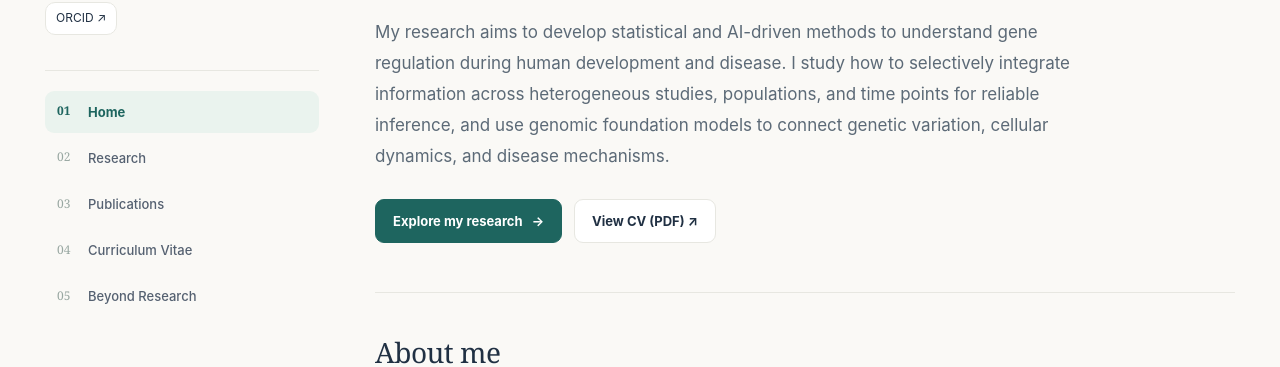
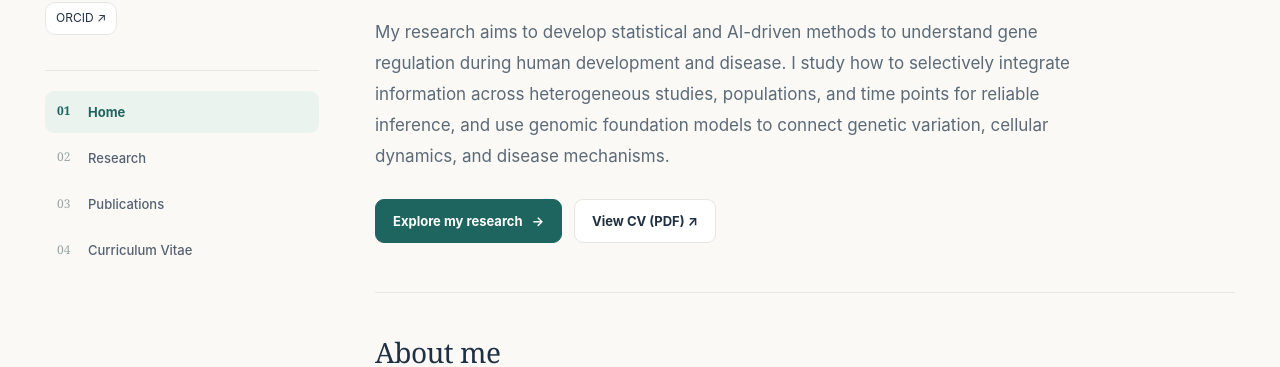
Before and after one commit to Yongzhuo-Chen/yongzhuo-chen.github.io, a plain HTML site: page index.html in a window 1280 px wide. Shown: the part 397-764 px from the top of the page. Drawn offline with Linux system fonts and the light colour scheme.

Commit message:
Remove Beyond Research page from site navigation

```diff
--- a/index.html
+++ b/index.html
@@ -9,7 +9,7 @@
 <aside class="sidebar"><div class="sidebar-inner"><a href="index.html" aria-label="Go to homepage" style="text-decoration:none"><div class="portrait" role="img" aria-label="YC monogram"><span>YC</span></div></a>
 <h2 class="name">Yongzhuo Chen</h2><p class="role">Ph.D. Candidate in Biostatistics<br>University of Florida</p><p class="location">Gainesville, Florida, USA</p>
 <div class="social"><a href="mailto:chen.yongzhuo@ufl.edu">Email</a><a href="https://scholar.google.com/citations?hl=en&user=cj1ih1wAAAAJ" target="_blank" rel="noopener noreferrer">Scholar ↗</a><a href="https://github.com/Yongzhuo-Chen" target="_blank" rel="noopener noreferrer">GitHub ↗</a><a href="https://orcid.org/0009-0006-7925-9913" target="_blank" rel="noopener noreferrer">ORCID ↗</a></div>
-<nav class="nav" aria-label="Main navigation"><a href="index.html" class="active" aria-current=page><span class="num">01</span>Home</a><a href="research.html" class="" ><span class="num">02</span>Research</a><a href="publications.html" class="" ><span class="num">03</span>Publications</a><a href="cv.html" class="" ><span class="num">04</span>Curriculum Vitae</a><a href="beyond-research.html" class="" ><span class="num">05</span>Beyond Research</a></nav></div></aside>
+<nav class="nav" aria-label="Main navigation"><a href="index.html" class="active" aria-current=page><span class="num">01</span>Home</a><a href="research.html" class="" ><span class="num">02</span>Research</a><a href="publications.html" class="" ><span class="num">03</span>Publications</a><a href="cv.html" class="" ><span class="num">04</span>Curriculum Vitae</a></nav></div></aside>
 <main id="main" class="main"><div class="topline"><span class="eyebrow">Research · Statistics · Genomics</span><small>University of Florida / Gainesville</small></div>
 <header class="hero"><div class="eyebrow" style="margin-bottom:22px">HELLO, I’M YONGZHUO.</div>
 <h1>Bridging <em>statistical methodology</em> and genomic AI.</h1>
```
